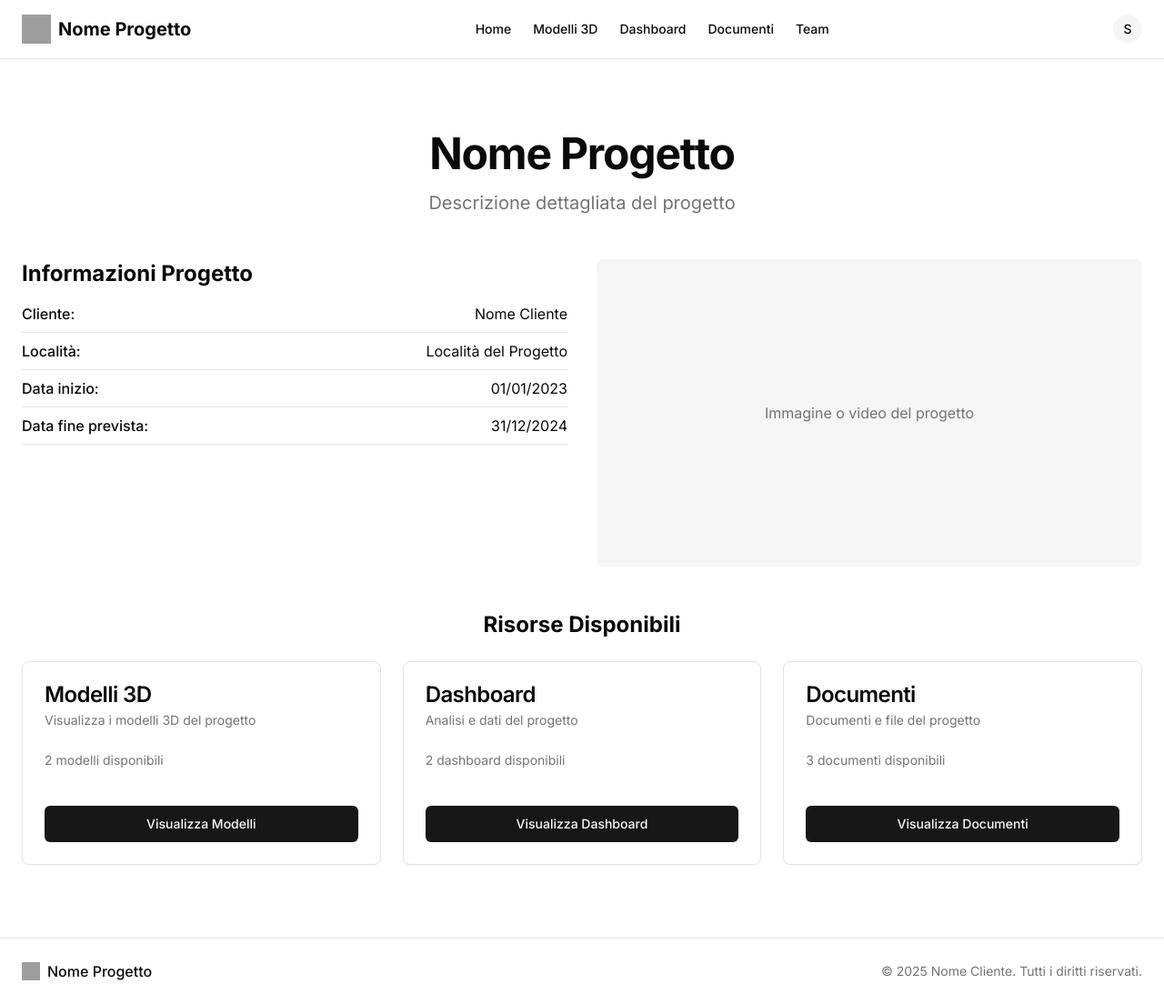
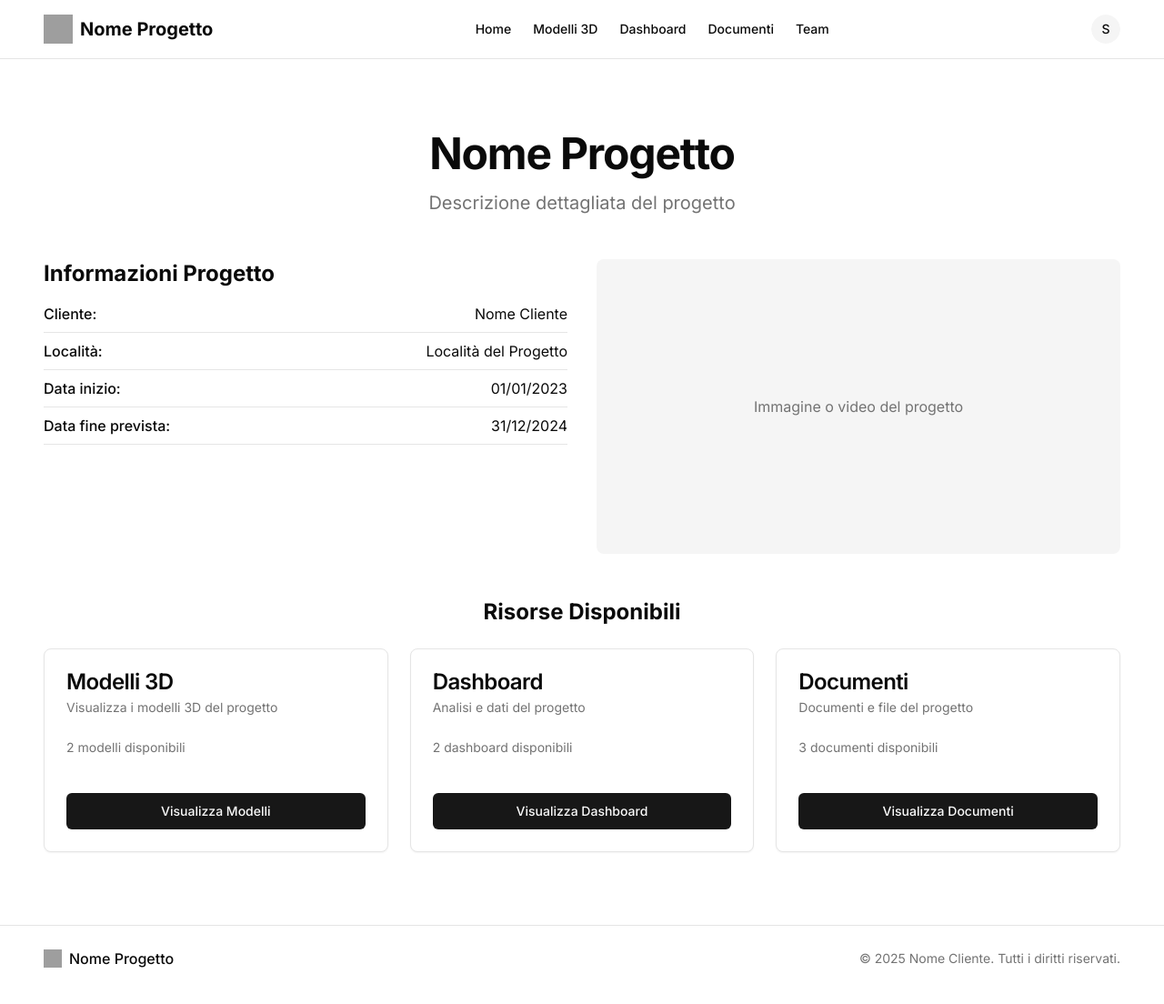
Before and after one commit to GiacomoMarani/mybimportal, a Next.js app: page / in a window 1280 px wide. Shown: the whole page at 91% size. Built offline with nearby package versions, Linux system fonts and the light colour scheme; sample sign-in values are in the browser's storage; grey boxes are pictures that could not be loaded.

Commit message:
Newcommit

```diff
--- a/app/dashboards/page.tsx
+++ b/app/dashboards/page.tsx
@@ -15,7 +15,7 @@ export default function DashboardsPage() {
   return (
     <ProtectedRoute>
       <MainLayout>
-        <div className="container py-8 px-6">
+        <div className="max-w-7xl mx-auto w-full py-8 px-8 md:px-12">
           <h1 className="text-3xl font-bold mb-6">Dashboard</h1>
 
           <div className="grid grid-cols-1 lg:grid-cols-4 gap-6">
--- a/app/documents/page.tsx
+++ b/app/documents/page.tsx
@@ -9,7 +9,7 @@ export default function DocumentsPage() {
   return (
     <ProtectedRoute>
       <MainLayout>
-        <div className="container py-8 px-6">
+        <div className="max-w-7xl mx-auto w-full py-8 px-8 md:px-12">
           <h1 className="text-3xl font-bold mb-6">Documenti</h1>
 
           <div className="space-y-4">
--- a/app/login/page.tsx
+++ b/app/login/page.tsx
@@ -43,7 +43,7 @@ export default function LoginPage() {
   }
 
   return (
-    <div className="min-h-screen flex items-center justify-center bg-muted/40 px-6 py-8">
+    <div className="min-h-screen flex items-center justify-center bg-muted/40 px-8 py-8">
       <Card className="w-full max-w-md mx-auto shadow-lg">
         <CardHeader className="space-y-3">
           <div className="flex items-center justify-center mb-2">
--- a/app/models/page.tsx
+++ b/app/models/page.tsx
@@ -15,7 +15,7 @@ export default function ModelsPage() {
   return (
     <ProtectedRoute>
       <MainLayout>
-        <div className="container py-8 px-6">
+        <div className="max-w-7xl mx-auto w-full py-8 px-8 md:px-12">
           <h1 className="text-3xl font-bold mb-6">Modelli 3D</h1>
 
           <div className="grid grid-cols-1 lg:grid-cols-4 gap-6">
--- a/app/page.tsx
+++ b/app/page.tsx
@@ -12,7 +12,7 @@ export default function HomePage() {
     <ProtectedRoute>
       <MainLayout>
         <section className="py-12 md:py-20">
-          <div className="container px-6">
+          <div className="max-w-7xl mx-auto w-full px-8 md:px-12">
             <div className="max-w-3xl mx-auto text-center mb-12">
               <h1 className="text-4xl md:text-5xl font-bold tracking-tight mb-4">{projectConfig.name}</h1>
               <p className="text-xl text-muted-foreground">{projectConfig.description}</p>
--- a/app/team/page.tsx
+++ b/app/team/page.tsx
@@ -11,7 +11,7 @@ export default function TeamPage() {
   return (
     <ProtectedRoute>
       <MainLayout>
-        <div className="container py-8 px-6">
+        <div className="max-w-7xl mx-auto w-full py-8 px-8 md:px-12">
           <h1 className="text-3xl font-bold mb-6">Team di Progetto</h1>
 
           <div className="grid grid-cols-1 md:grid-cols-2 lg:grid-cols-3 gap-6">
--- a/components/layout/main-layout.tsx
+++ b/components/layout/main-layout.tsx
@@ -28,7 +28,7 @@ export function MainLayout({ children, className }: MainLayoutProps) {
   return (
     <div className="flex flex-col min-h-screen">
       <header className="border-b">
-        <div className="container flex h-16 items-center justify-between py-4 px-6">
+        <div className="max-w-7xl mx-auto w-full flex h-16 items-center justify-between py-4 px-8 md:px-12">
           <div className="flex items-center gap-2">
             <Link href="/" className="flex items-center gap-2">
               {projectConfig.logo ? (
@@ -76,7 +76,7 @@ export function MainLayout({ children, className }: MainLayoutProps) {
       </header>
       <main className={cn("flex-1", className)}>{children}</main>
       <footer className="border-t py-6">
-        <div className="container flex flex-col md:flex-row items-center justify-between gap-4 px-6">
+        <div className="max-w-7xl mx-auto w-full flex flex-col md:flex-row items-center justify-between gap-4 px-8 md:px-12">
           <div className="flex items-center gap-2">
             {projectConfig.logo ? (
               <img src={projectConfig.logo || "/placeholder.svg"} alt={projectConfig.name} className="h-5 w-5" />
```
